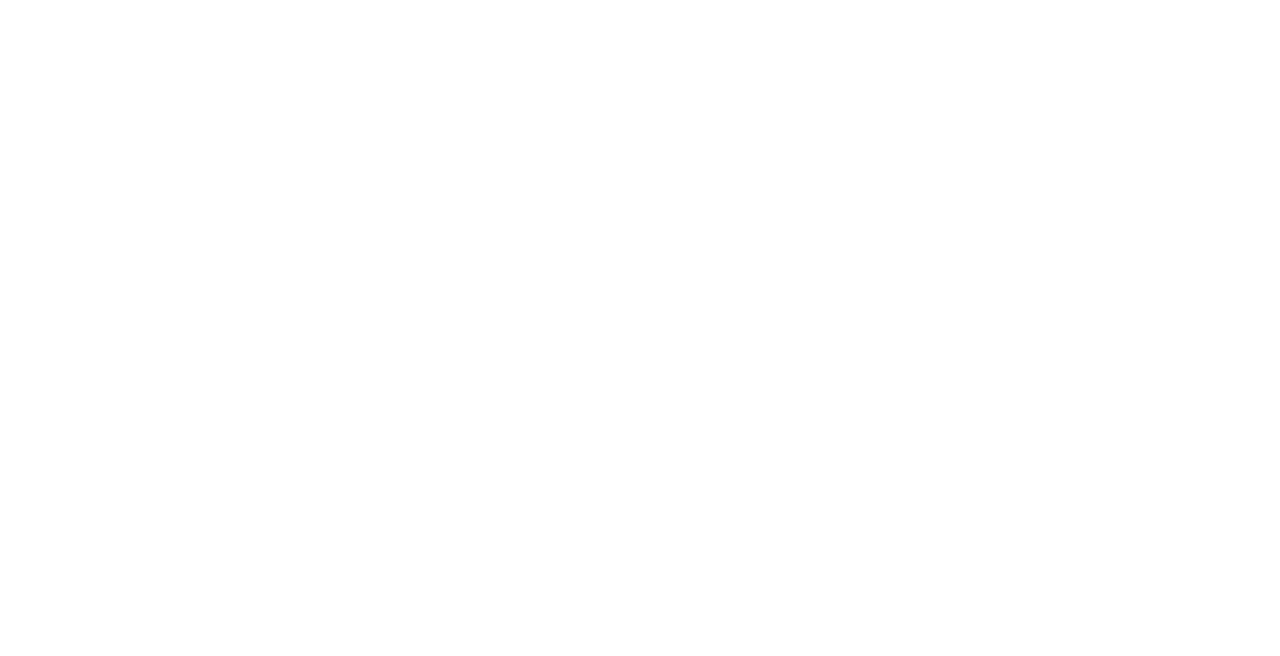
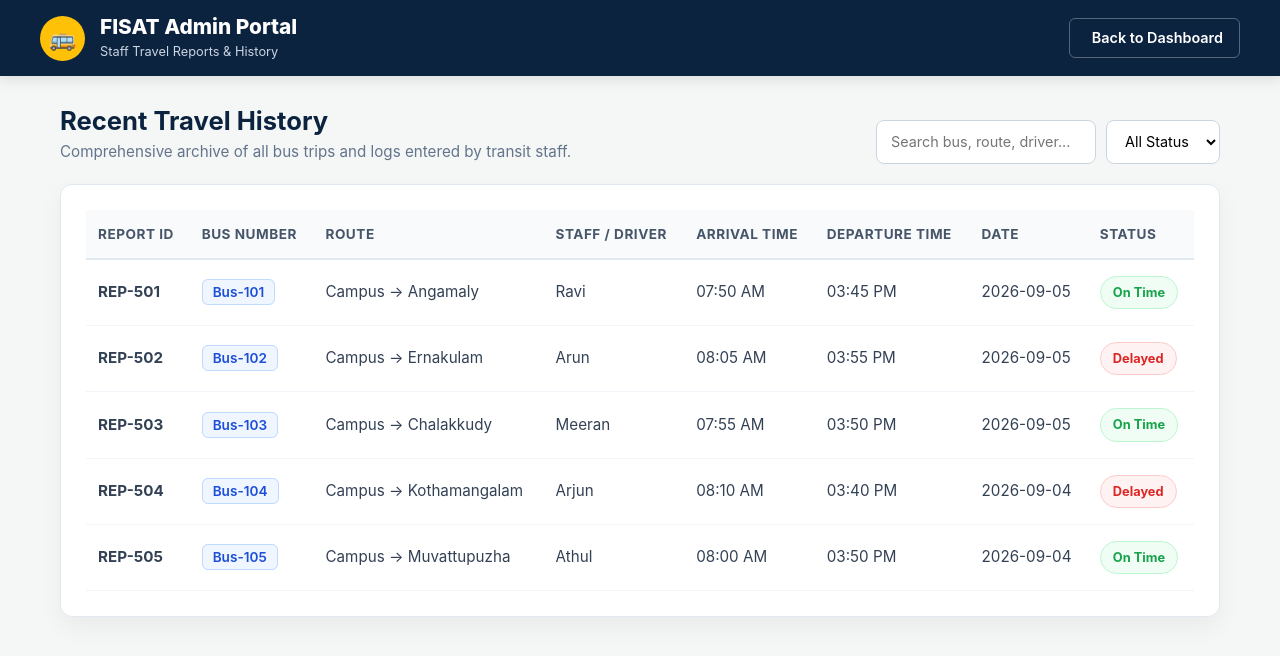
Before and after one commit to alantsaji18/CollegeBus-app, a React (Vite) app: page /travelhistory in a window 1280 px wide. Before the commit this address had no page. Shown: the top 656 px of the page. Built offline with nearby package versions, Linux system fonts and the light colour scheme.

Commit message:
Mini Project updates

```diff
--- a/src/App.jsx
+++ b/src/App.jsx
@@ -10,6 +10,7 @@
 import StudentLogin from './components/StudentLogin';
 import StaffLogin from './components/StaffLogin';
 import StudentDashboard from './components/StudentDashboard';
+import TravelHistory from './components/Travelhistory';
 import "leaflet/dist/leaflet.css";
 import { BrowserRouter, Routes, Route } from "react-router-dom";
 
@@ -29,6 +30,7 @@
         <Route path="/adminlogin" element={<AdminLogin />} />
         <Route path="/studentlogin" element={<StudentLogin />} />
         <Route path="/stafflogin" element={<StaffLogin />} />
+        <Route path="/travelhistory" element={<TravelHistory />} />
       </Routes>
     </BrowserRouter>
   );
--- /dev/null
+++ b/src/components/Travelhistory.jsx
@@ -0,0 +1,287 @@
+import React, { useState, useEffect } from "react";
+import { useNavigate } from "react-router-dom";
+
+export default function TravelHistory() {
+  const navigate = useNavigate();
+
+  // Initial mock data mirroring the staff travel reports shown on the admin dashboard
+  const [reports, setReports] = useState([
+    { id: "REP-501", busNo: "Bus-101", route: "Campus → Angamaly", driver: "Ravi", arrivalTime: "07:50 AM", departureTime: "03:45 PM", status: "On Time", date: "2026-09-05" },
+    { id: "REP-502", busNo: "Bus-102", route: "Campus → Ernakulam", driver: "Arun", arrivalTime: "08:05 AM", departureTime: "03:55 PM", status: "Delayed", date: "2026-09-05" },
+    { id: "REP-503", busNo: "Bus-103", route: "Campus → Chalakkudy", driver: "Meeran", arrivalTime: "07:55 AM", departureTime: "03:50 PM", status: "On Time", date: "2026-09-05" },
+    { id: "REP-504", busNo: "Bus-104", route: "Campus → Kothamangalam", driver: "Arjun", arrivalTime: "08:10 AM", departureTime: "03:40 PM", status: "Delayed", date: "2026-09-04" },
+    { id: "REP-505", busNo: "Bus-105", route: "Campus → Muvattupuzha", driver: "Athul", arrivalTime: "08:00 AM", departureTime: "03:50 PM", status: "On Time", date: "2026-09-04" },
+  ]);
+
+  const [searchTerm, setSearchTerm] = useState("");
+  const [statusFilter, setStatusFilter] = useState("All");
+
+  // Load any staff-entered logs from localStorage if applicable
+  useEffect(() => {
+    const savedReports = localStorage.getItem("staffTravelReports");
+    if (savedReports) {
+      try {
+        setReports(JSON.parse(savedReports));
+      } catch (err) {
+        console.error("Failed to parse travel reports", err);
+      }
+    }
+  }, []);
+
+  const filteredReports = reports.filter((item) => {
+    const matchesSearch =
+      item.busNo.toLowerCase().includes(searchTerm.toLowerCase()) ||
+      item.route.toLowerCase().includes(searchTerm.toLowerCase()) ||
+      item.driver.toLowerCase().includes(searchTerm.toLowerCase());
+
+    const matchesStatus = statusFilter === "All" || item.status === statusFilter;
+
+    return matchesSearch && matchesStatus;
+  });
+
+  return (
+    <div style={styles.page}>
+      <header style={styles.header}>
+        <div style={styles.headerTitleContainer}>
+          <div style={styles.logoIcon}>🚌</div>
+          <div>
+            <h1 style={styles.headerTitle}>FISAT Admin Portal</h1>
+            <p style={styles.headerSubtitle}>Staff Travel Reports & History</p>
+          </div>
+        </div>
+        <button onClick={() => navigate("/admin")} style={styles.backBtn}>
+          <i className="fas fa-arrow-left" style={{ marginRight: "6px" }}></i> Back to Dashboard
+        </button>
+      </header>
+
+      <div style={styles.mainContent}>
+        <div style={styles.pageHeaderBox}>
+          <div>
+            <h2 style={styles.title}>Recent Travel History</h2>
+            <p style={styles.subtitle}>Comprehensive archive of all bus trips and logs entered by transit staff.</p>
+          </div>
+          <div style={styles.filterGroup}>
+            <input
+              type="text"
+              placeholder="Search bus, route, driver..."
+              value={searchTerm}
+              onChange={(e) => setSearchTerm(e.target.value)}
+              style={styles.searchInput}
+            />
+            <select
+              value={statusFilter}
+              onChange={(e) => setStatusFilter(e.target.value)}
+              style={styles.selectFilter}
+            >
+              <option value="All">All Status</option>
+              <option value="On Time">On Time</option>
+              <option value="Delayed">Delayed</option>
+            </select>
+          </div>
+        </div>
+
+        <div style={styles.card}>
+          {filteredReports.length === 0 ? (
+            <p style={styles.noDataText}>No travel reports found matching your criteria.</p>
+          ) : (
+            <div style={styles.tableResponsive}>
+              <table style={styles.table}>
+                <thead>
+                  <tr>
+                    <th style={styles.th}>Report ID</th>
+                    <th style={styles.th}>Bus Number</th>
+                    <th style={styles.th}>Route</th>
+                    <th style={styles.th}>Staff / Driver</th>
+                    <th style={styles.th}>Arrival Time</th>
+                    <th style={styles.th}>Departure Time</th>
+                    <th style={styles.th}>Date</th>
+                    <th style={styles.th}>Status</th>
+                  </tr>
+                </thead>
+                <tbody>
+                  {filteredReports.map((report) => (
+                    <tr key={report.id} style={styles.tr}>
+                      <td style={styles.td}><strong>{report.id}</strong></td>
+                      <td style={styles.td}><span style={styles.busBadge}>{report.busNo}</span></td>
+                      <td style={styles.td}>{report.route}</td>
+                      <td style={styles.td}>{report.driver}</td>
+                      <td style={styles.td}>{report.arrivalTime}</td>
+                      <td style={styles.td}>{report.departureTime}</td>
+                      <td style={styles.td}>{report.date}</td>
+                      <td style={styles.td}>
+                        <span style={{
+                          ...styles.statusBadge,
+                          color: report.status === "On Time" ? "#16a34a" : "#dc2626",
+                          backgroundColor: report.status === "On Time" ? "#f0fdf4" : "#fef2f2",
+                          border: `1px solid ${report.status === "On Time" ? "#bbf7d0" : "#fecaca"}`
+                        }}>
+                          {report.status}
+                        </span>
+                      </td>
+                    </tr>
+                  ))}
+                </tbody>
+              </table>
+            </div>
+          )}
+        </div>
+      </div>
+    </div>
+  );
+}
+
+const styles = {
+  page: {
+    minHeight: "100vh",
+    backgroundColor: "#f4f7f6",
+    fontFamily: "'Inter', 'Segoe UI', sans-serif"
+  },
+  header: {
+    backgroundColor: "#0c2340",
+    color: "#ffffff",
+    padding: "15px 40px",
+    display: "flex",
+    justifyContent: "space-between",
+    alignItems: "center",
+    boxShadow: "0 4px 12px rgba(0,0,0,0.1)"
+  },
+  headerTitleContainer: {
+    display: "flex",
+    alignItems: "center",
+    gap: "15px"
+  },
+  logoIcon: {
+    width: "45px",
+    height: "45px",
+    borderRadius: "50%",
+    backgroundColor: "#ffc107",
+    color: "#0c2340",
+    display: "flex",
+    justifyContent: "center",
+    alignItems: "center",
+    fontSize: "1.4rem",
+    fontWeight: "bold"
+  },
+  headerTitle: {
+    margin: 0,
+    fontSize: "1.3rem",
+    fontWeight: 800
+  },
+  headerSubtitle: {
+    margin: "2px 0 0 0",
+    fontSize: "0.8rem",
+    color: "#cbd5e1"
+  },
+  backBtn: {
+    backgroundColor: "transparent",
+    border: "1px solid rgba(255,255,255,0.3)",
+    color: "#ffffff",
+    padding: "8px 16px",
+    borderRadius: "6px",
+    cursor: "pointer",
+    fontWeight: 600,
+    fontSize: "0.9rem"
+  },
+  mainContent: {
+    maxWidth: "1200px",
+    margin: "30px auto",
+    padding: "0 20px"
+  },
+  pageHeaderBox: {
+    display: "flex",
+    justifyContent: "space-between",
+    alignItems: "flex-end",
+    marginBottom: "20px",
+    flexWrap: "wrap",
+    gap: "15px"
+  },
+  title: {
+    margin: 0,
+    fontSize: "1.6rem",
+    color: "#0c2340",
+    fontWeight: "700"
+  },
+  subtitle: {
+    margin: "4px 0 0 0",
+    fontSize: "0.95rem",
+    color: "#64748b"
+  },
+  filterGroup: {
+    display: "flex",
+    gap: "10px"
+  },
+  searchInput: {
+    padding: "10px 14px",
+    borderRadius: "8px",
+    border: "1px solid #cbd5e1",
+    fontSize: "0.9rem",
+    outline: "none",
+    width: "220px",
+    backgroundColor: "#ffffff"
+  },
+  selectFilter: {
+    padding: "10px 14px",
+    borderRadius: "8px",
+    border: "1px solid #cbd5e1",
+    fontSize: "0.9rem",
+    outline: "none",
+    backgroundColor: "#ffffff",
+    cursor: "pointer"
+  },
+  card: {
+    backgroundColor: "#ffffff",
+    padding: "25px",
+    borderRadius: "12px",
+    boxShadow: "0 10px 25px rgba(0,0,0,0.05)",
+    border: "1px solid #e2e8f0"
+  },
+  tableResponsive: {
+    overflowX: "auto"
+  },
+  table: {
+    width: "100%",
+    borderCollapse: "collapse",
+    textAlign: "left"
+  },
+  th: {
+    padding: "14px 12px",
+    backgroundColor: "#f8fafc",
+    color: "#475569",
+    fontSize: "0.85rem",
+    fontWeight: "700",
+    borderBottom: "2px solid #e2e8f0",
+    textTransform: "uppercase",
+    letterSpacing: "0.5px"
+  },
+  tr: {
+    transition: "background-color 0.2s"
+  },
+  td: {
+    padding: "16px 12px",
+    borderBottom: "1px solid #f1f5f9",
+    fontSize: "0.95rem",
+    color: "#334155"
+  },
+  busBadge: {
+    backgroundColor: "#eff6ff",
+    color: "#1d4ed8",
+    padding: "4px 10px",
+    borderRadius: "6px",
+    fontSize: "0.85rem",
+    fontWeight: "600",
+    border: "1px solid #bfdbfe"
+  },
+  statusBadge: {
+    padding: "6px 12px",
+    borderRadius: "20px",
+    fontSize: "0.80rem",
+    fontWeight: "700",
+    display: "inline-block"
+  },
+  noDataText: {
+    textAlign: "center",
+    padding: "40px",
+    color: "#64748b",
+    fontSize: "1rem"
+  }
+};
```
